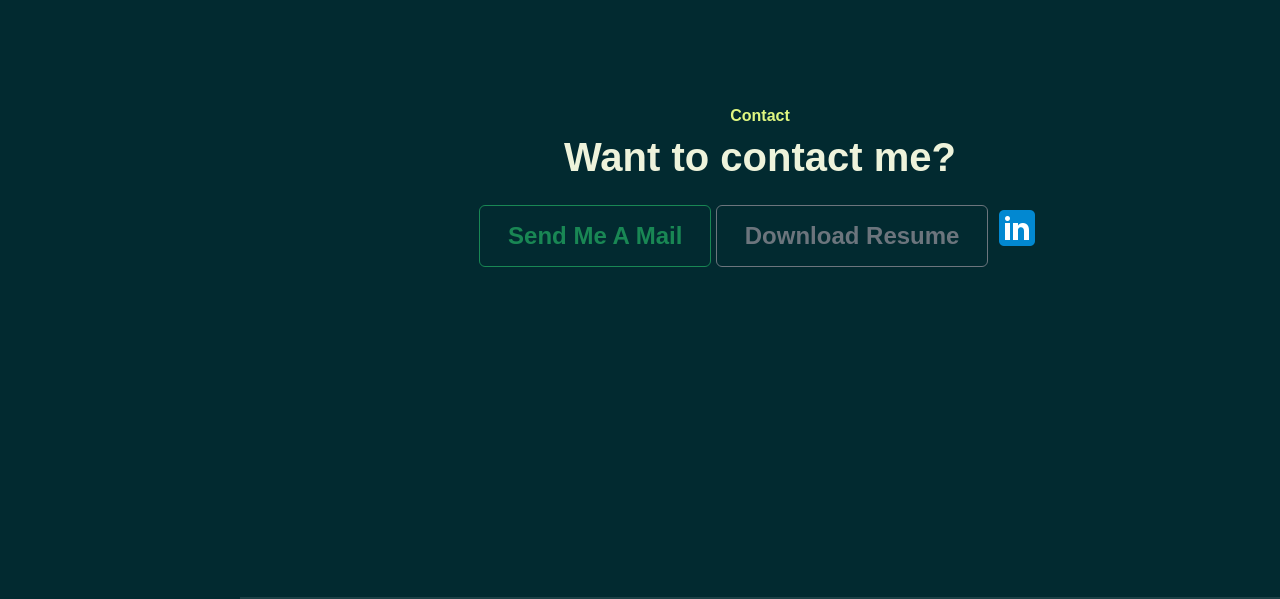
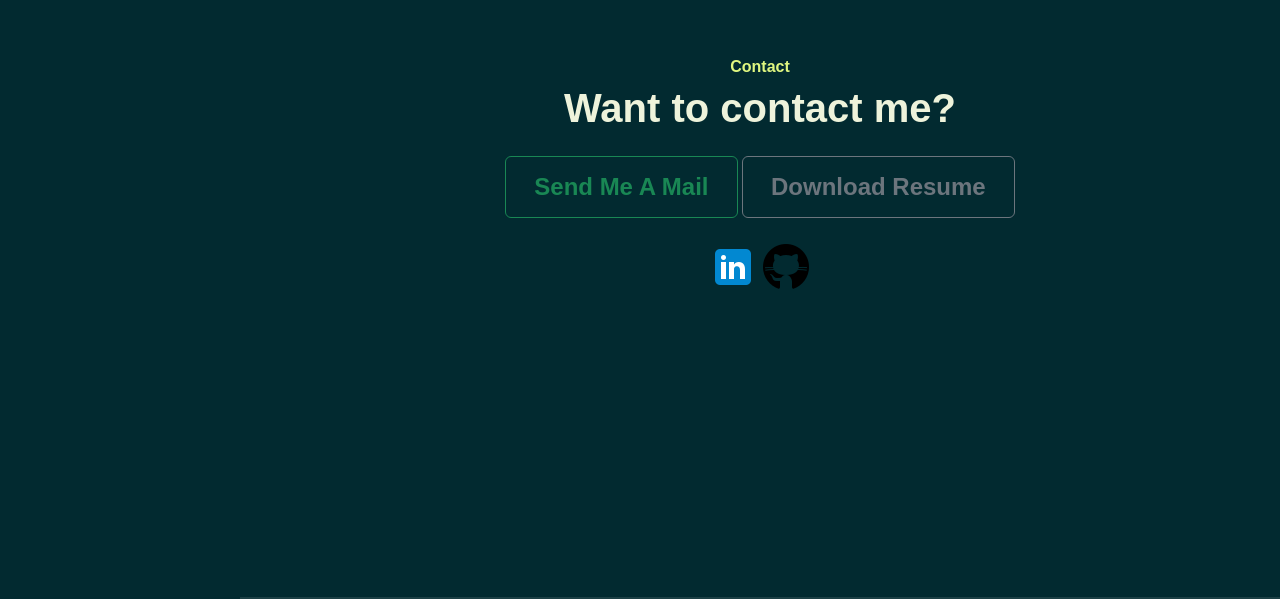
Before and after one commit to OliverKropf/Bootstrap_Portfolio, a plain HTML site: page index.html in a window 1280 px wide. Shown: the part 5402-6001 px from the top of the page. Drawn offline with Linux system fonts and the light colour scheme; a web font is replaced by a local one.

Commit message:
- added github-link

```diff
--- a/index.html
+++ b/index.html
@@ -359,8 +359,13 @@
                         <h1>Want to contact me?</h1>
                         <a href="mailto:okropf15@outlook.com" class="btn btn-outline-success fs-4 mt-3">Send Me A Mail</a>
                         <a href="resume/resume_Kropf_Oliver.docx" class="btn btn-outline-secondary fs-4 mt-3">Download Resume</a>
+                    </div>
+                    <div class="col-lg-8 m-4">
                         <a href="https://www.linkedin.com/in/oliver-kropf-75208b267/">
                             <img src="image/linkedin-icon.png" alt="linkedin-icon" class="w-auto h-auto">
+                        </a>
+                        <a href="https://github.com/OliverKropf">
+                            <img src="image/github-icon.png" alt="github-icon" class="w-auto h-auto">
                         </a>
                     </div>
                 </div>
```
Also changed, not shown: image/github-icon.png (added).
